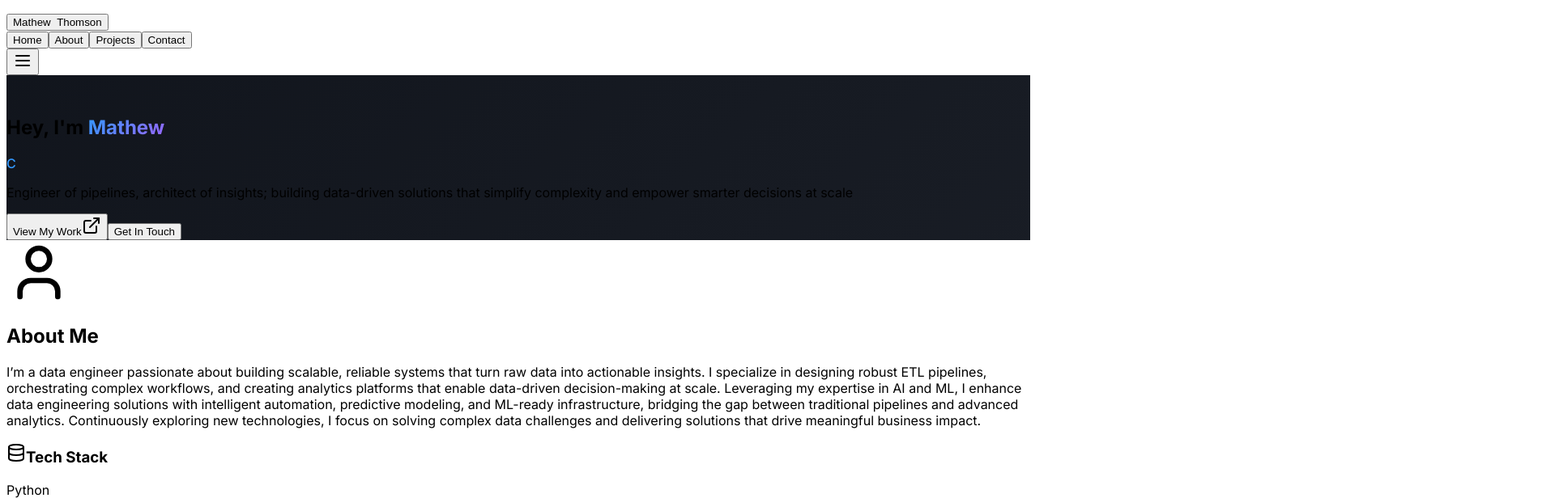
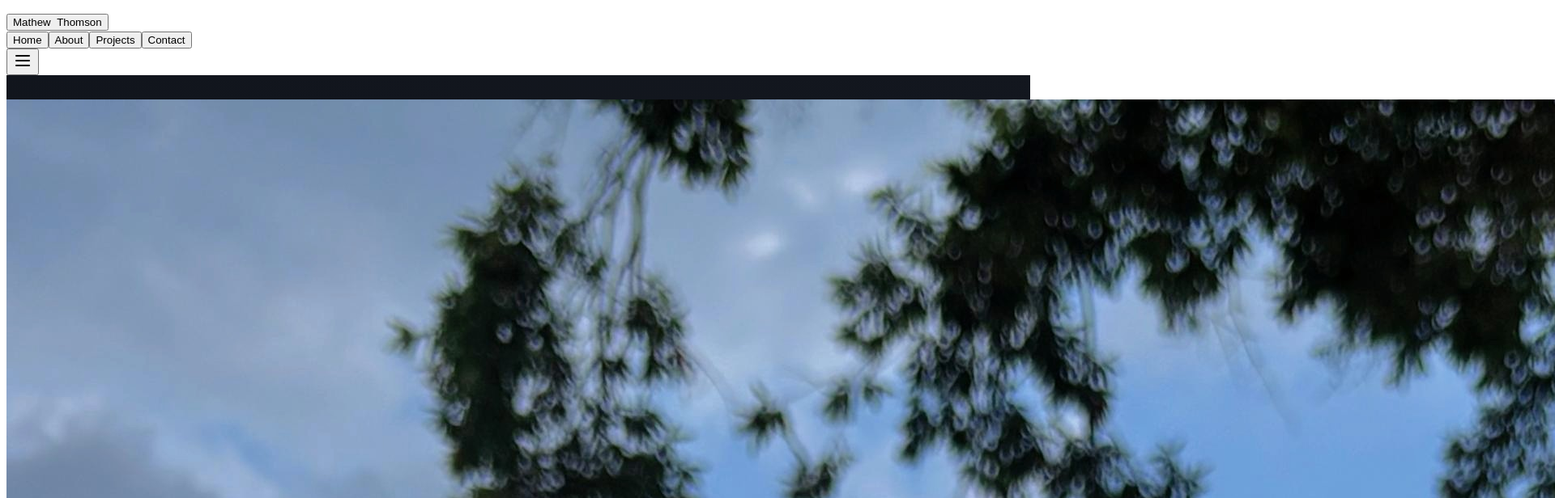
Before and after one commit to mrohitth/my-website, a React (Vite) app in the folder client/: page / in a window 1280 px wide. Shown: the top 616 px of the page at 81% size, 1920 px wide, since content can reach past the window. Built offline with nearby package versions, Linux system fonts and the light colour scheme; a web font is replaced by a local one.

Commit message:
added profile picture

```diff
--- a/client/src/index.css
+++ b/client/src/index.css
@@ -306,7 +306,6 @@ select:-webkit-autofill {
 }
 
 
-
 /* Make inputs look the same for autofill, focus, and normal typing */
 input,
 input:focus,
--- a/client/src/pages/portfolio.tsx
+++ b/client/src/pages/portfolio.tsx
@@ -4,6 +4,7 @@ import { Card } from '@/components/ui/card';
 import { Input } from '@/components/ui/input';
 import { Textarea } from '@/components/ui/textarea';
 import { Label } from '@/components/ui/label';
+import profilePic from '@/assets/profile.jpg';
 import { Github, ExternalLink, Mail, Phone, MapPin, Menu, X, User, Database, BarChart3, TrendingUp } from 'lucide-react';
 import SubtleNetworkCursor from "@/components/SubtleNetworkCursor";
 
@@ -369,19 +370,34 @@ export default function Portfolio() {
         </div>
 
         <div className="max-w-4xl mx-auto text-center relative z-10">
+          {/* Profile Picture with Animated Glow */}
+          <div className="fade-in mb-10 flex justify-center relative">
+            {/* Glowing ring behind the image */}
+            <div className="absolute w-56 h-56 md:w-72 md:h-72 rounded-full bg-portfolio-primary/20 animate-pulse"></div>
+
+            {/* Circular profile image */}
+            <div className="relative w-46 h-46 md:w-60 md:h-60 rounded-full overflow-hidden border-4 border-portfolio-primary/30 shadow-lg">
+              <img
+                src={profilePic}
+                alt="Mathew Thomson"
+                className="w-full h-full object-cover"
+              />
+            </div>
+          </div>
+
           <div className="fade-in">
             <h1 className="text-5xl md:text-7xl font-bold mb-6" data-testid="hero-title">
               Hey, I'm <span className="gradient-text">Mathew</span>
             </h1>
-            <div className="text-xl md:text-2xl text-portfolio-muted-foreground mb-8 max-w-2xl mx-auto h-16 flex items-center justify-center" data-testid="hero-description">
+            <div className="text-xl md:text-2xl text-portfolio-muted-foreground mb-12 max-w-2xl mx-auto h-16 flex items-center justify-center" data-testid="hero-description">
               <span className="typing-animation">
                 {displayedText}
               </span>
             </div>
-            <p className="text-lg text-portfolio-muted-foreground/80 mb-8 max-w-2xl mx-auto" data-testid="hero-subtitle">
+            <p className="text-lg text-portfolio-muted-foreground/80 mb-12 max-w-2xl mx-auto" data-testid="hero-subtitle">
               Engineer of pipelines, architect of insights; building data-driven solutions that simplify complexity and empower smarter decisions at scale
             </p>
-            <div className="flex flex-col sm:flex-row gap-4 justify-center items-center">
+            <div className="flex flex-col sm:flex-row gap-6 justify-center items-center">
               <Button
                 onClick={() => scrollToSection('projects')}
                 className="bg-portfolio-primary hover:bg-portfolio-primary/90 text-portfolio-primary-foreground px-8 py-3 font-medium w-40 flex items-center justify-center"
```
Also changed, not shown: client/src/assets/profile.jpg (added), 5 other files (tests, documents, lock files or other folders).
